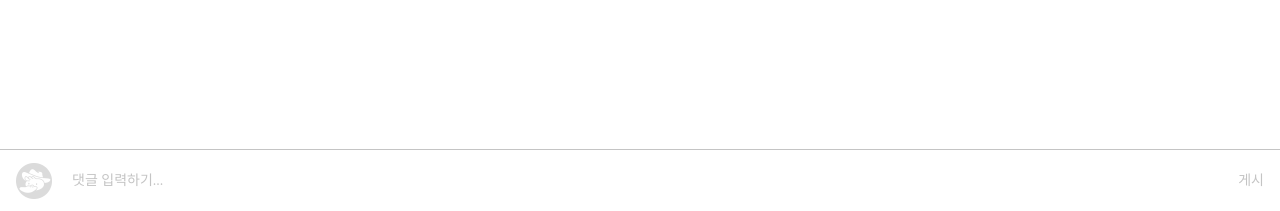
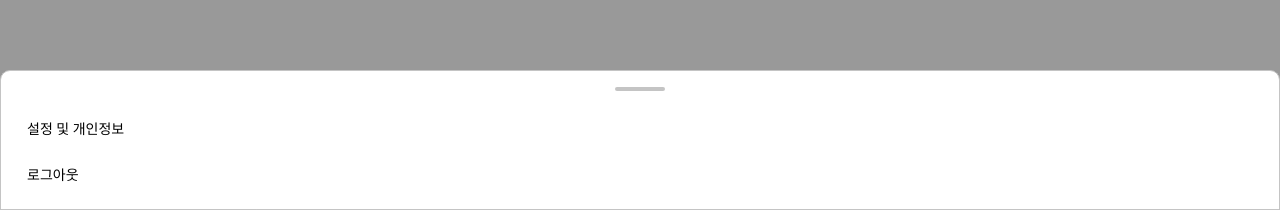
Before and after one commit to One-Hundred-Trials/Good-Harvest-Market, a React (Create React App) app: page /post/1 in a window 1280 px wide. Both pictures are taken after a click on the button 1253 px from the left and 23 px from the top of the page. Shown: the part 590-801 px from the top of the page. Built offline with nearby package versions, Linux system fonts and the light colour scheme; no server answers.

Commit message:
Feat : Logout

```diff
--- a/src/components/Header/Header.jsx
+++ b/src/components/Header/Header.jsx
@@ -1,6 +1,7 @@
-import React from 'react';
+import React, { useState } from 'react';
 import { useNavigate } from 'react-router-dom';
 import Button from '../../components/Button/Button';
+import LoginModal from '../Modal/LoginModalAlert/LoginModal';
 import iconArrowLeft from '../../assets/img/icon-arrow-left.png';
 import iconMore from '../../assets/img/icon-more-18.png';
 import iconSearch from '../../assets/img/icon-search.png';
@@ -20,6 +21,10 @@ export default function Header({
   go,
   id,
 }) {
+  const [modal, setModal] = useState(false);
+  const modalUp = () => {
+    setModal(true);
+  };
   console.log(id);
   const navigate = useNavigate();
   const path = window.location.pathname;
@@ -30,14 +35,17 @@ export default function Header({
     path === '/chat'
   )
     return (
+      <>
         <HeaderStyle>
           <button onClick={() => navigate(-1)}>
             <img src={iconArrowLeft} alt="뒤로가기" height="22" />
           </button>
-        <button>
+          <button onClick={modalUp}>
             <img src={iconMore} alt="더보기" height="22" />
           </button>
         </HeaderStyle>
+        {modal && <LoginModal setModal={setModal} />}
+      </>
     );
   else if (path !== '/chat' && path !== '/chat/' && path.includes('/chat/'))
     return (
--- a/src/components/Modal/LoginModalAlert/LoginAlert.jsx
+++ b/src/components/Modal/LoginModalAlert/LoginAlert.jsx
@@ -1,4 +1,5 @@
 import React from 'react';
+import { useNavigate } from 'react-router-dom';
 import styled from 'styled-components';
 
 const ModalAlertDiv = styled.div`
@@ -69,14 +70,26 @@ const AlertButtonRight = styled.button`
   color: #0a6d32;
 `;
 
-export default function ModalAlert() {
+export default function ModalAlert({ setAlert }) {
+  const navigate = useNavigate();
+
+  const alertClose = () => {
+    setAlert(false);
+  };
+
+  const logout = () => {
+    localStorage.removeItem('auth');
+    localStorage.removeItem('account');
+    navigate('/login');
+  };
+
   return (
     <ModalAlertDiv>
       <AlertBox>
         <AlertHeader>로그아웃하시겠어요?</AlertHeader>
         <AlertBody>
-          <AlertButtonLeft>취소</AlertButtonLeft>
-          <AlertButtonRight>로그아웃</AlertButtonRight>
+          <AlertButtonLeft onClick={alertClose}>취소</AlertButtonLeft>
+          <AlertButtonRight onClick={logout}>로그아웃</AlertButtonRight>
         </AlertBody>
       </AlertBox>
     </ModalAlertDiv>
--- a/src/components/Modal/LoginModalAlert/LoginModal.jsx
+++ b/src/components/Modal/LoginModalAlert/LoginModal.jsx
@@ -1,17 +1,46 @@
-import React from 'react';
-import { ModalContainerDiv, ModalUl, ModalBtn } from './PostModalStyle';
+import React, { useState, useRef, useEffect } from 'react';
+import {
+  ModalBgtDiv,
+  ModalContainerDiv,
+  ModalUl,
+  ModalBtn,
+} from './LoginModalStyle';
+import LoginAlert from './LoginAlert';
 
-export default function ModalSlide() {
+export default function ModalSlide({ setModal }) {
+  const [alert, setAlert] = useState(false);
+  const alertShow = () => {
+    setAlert(true);
+  };
+
+  const modalRef = useRef();
+  useEffect(() => {
+    const modalTouchCloseHandler = (e) => {
+      if (modalRef.current && !modalRef.current.contains(e.target)) {
+        setModal(false);
+      }
+    };
+    document.addEventListener('mousedown', modalTouchCloseHandler);
+    document.addEventListener('touchstart', modalTouchCloseHandler);
+    return () => {
+      document.removeEventListener('mousedown', modalTouchCloseHandler);
+      document.removeEventListener('touchstart', modalTouchCloseHandler);
+    };
+  });
+
   return (
-    <ModalContainerDiv>
+    <ModalBgtDiv>
+      <ModalContainerDiv ref={modalRef}>
         <ModalUl>
           <li>
-          <ModalBtn>삭제</ModalBtn>
+            <ModalBtn>설정 및 개인정보</ModalBtn>
           </li>
           <li>
-          <ModalBtn>수정</ModalBtn>
+            <ModalBtn onClick={alertShow}>로그아웃</ModalBtn>
           </li>
         </ModalUl>
+        {alert && <LoginAlert setAlert={setAlert} />}
       </ModalContainerDiv>
+    </ModalBgtDiv>
   );
 }
--- a/src/components/Modal/LoginModalAlert/LoginModalStyle.jsx
+++ b/src/components/Modal/LoginModalAlert/LoginModalStyle.jsx
@@ -1,13 +1,26 @@
 import React from 'react';
 import styled from 'styled-components';
+
+export const ModalBgtDiv = styled.div`
+  position: fixed;
+  z-index: 1;
+  padding-top: 40vh;
+  left: 0;
+  top: 0;
+  width: 100%;
+  height: 100%;
+  overflow: auto;
+  background-color: rgba(0, 0, 0, 0.4);
+`;
 
 export const ModalContainerDiv = styled.div`
   position: fixed;
   width: 100%;
   margin: 0 auto;
   bottom: 0px;
-  box-shadow: 0 1px 20px 0 rgba(0, 0, 0, 0.1);
+  border: 1px solid var(--sub-grey-C4);
   border-radius: 10px 10px 0 0;
+  background-color: var(--white);
 `;
 
 export const ModalUl = styled.ul`
```
Lines whose indentation alone changed are shown as unchanged.
